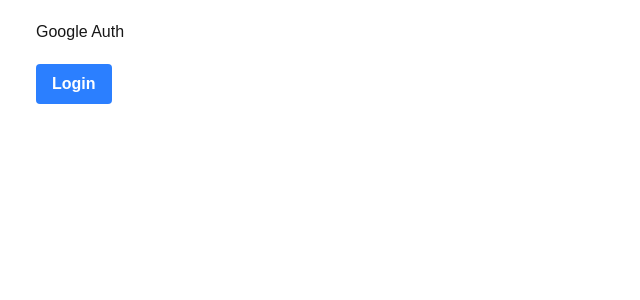
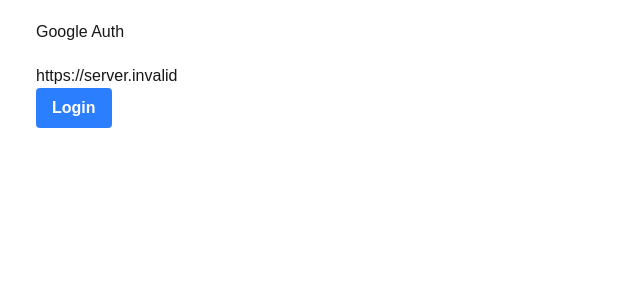
Before and after one commit to Gokruzk/auth_fastapi_google, a Next.js app in the folder frontend/: page / in a window 1280 px wide. Shown: the top 300 px of the page, without its empty margins (0-640 px from the left). Built offline with nearby package versions, Linux system fonts and the light colour scheme; no server answers.

Commit message:
view API URL

```diff
--- a/frontend/src/app/page.tsx
+++ b/frontend/src/app/page.tsx
@@ -43,6 +43,7 @@
     <main>
       <div className="px-9 pt-5">Google Auth</div>
       <div className="px-9 py-5">
+        <p>{API_URL}</p>
         {!token ? (
           <button
             onClick={openLoginPopup}
```
